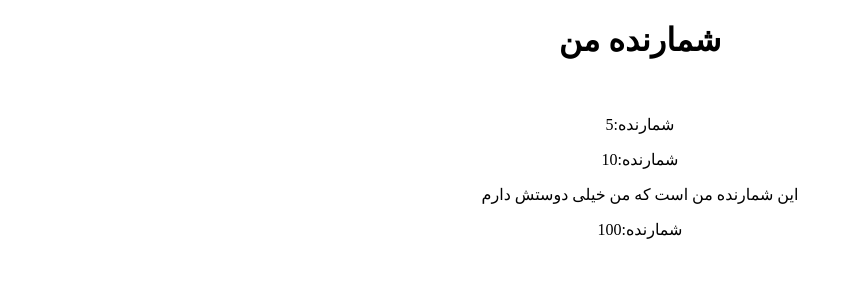
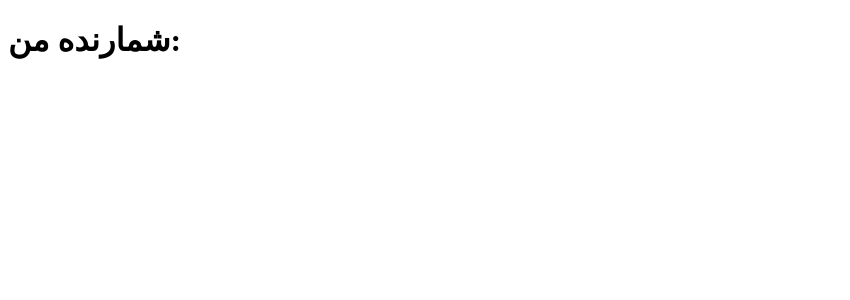
Before and after one commit to HasibullahAman/ReactLearningPhase, a React (Create React App) app in the folder counter/: page / in a window 1280 px wide. Shown: the top 300 px of the page, without its empty margins (0-850 px from the left). Built offline with nearby package versions, Linux system fonts and the light colour scheme.

Commit message:
start stat class

```diff
--- a/counter/src/App.css
+++ /dev/null
@@ -1,3 +0,0 @@
-.App{
-    text-align: center;
-}
--- a/counter/src/App.js
+++ b/counter/src/App.js
@@ -1,38 +1,16 @@
-import Counter from "./component/counter";
 import { Component } from "react";
-
-import "./App.css";
 
 class App extends Component {
   render() {
     return (
-      <div className="App">
-        <h1>شمارنده من</h1>
-        <br />
-        <Counter count={5} firstName = "Hasibullah Aman" myArray = {[1,2,3,4,5,6]} myStat = {true} />
-        <Counter count ={10}>
-          این شمارنده من است که من خیلی دوستش دارم
-        </Counter>
-        <Counter />
+      <div>
+        <header>
+          <h1>شمارنده من:</h1>
+        </header>
       </div>
     );
   }
 }
 
-// class
-
-// const App = () =>{
-//     return(
-//         <div className='App'>
-//             <h1>
-//                 شمارنده من
-//             </h1>
-//             <br />
-//             <Counter />
-//             <br />
-//         </div>
-
-//     );
-// }
 
 export default App;
--- a/counter/src/component/counter.jsx
+++ /dev/null
@@ -1,36 +0,0 @@
-import { Children, Component } from "react";
-
-// const Counter = () => {
-//     return(
-//         <div>
-//             <p> شمارنده: {Math.floor(Math.random() * 1000)} </p>
-//         </div>
-//     )
-// }
-
-// props.count
-
-
-
-
-
-class Counter extends Component{
-    render(){
-        console.log(this.props )
-        const{count} = this.props;
-        return(
-            <div>
-                <p> شمارنده:{count}</p>
-                <p>{this.props.children}</p>
-            </div>
-        )
-    }
-}
-
-
-Counter.defaultProps = {
-    count: 100
-}
-
-
-export default Counter;
```
